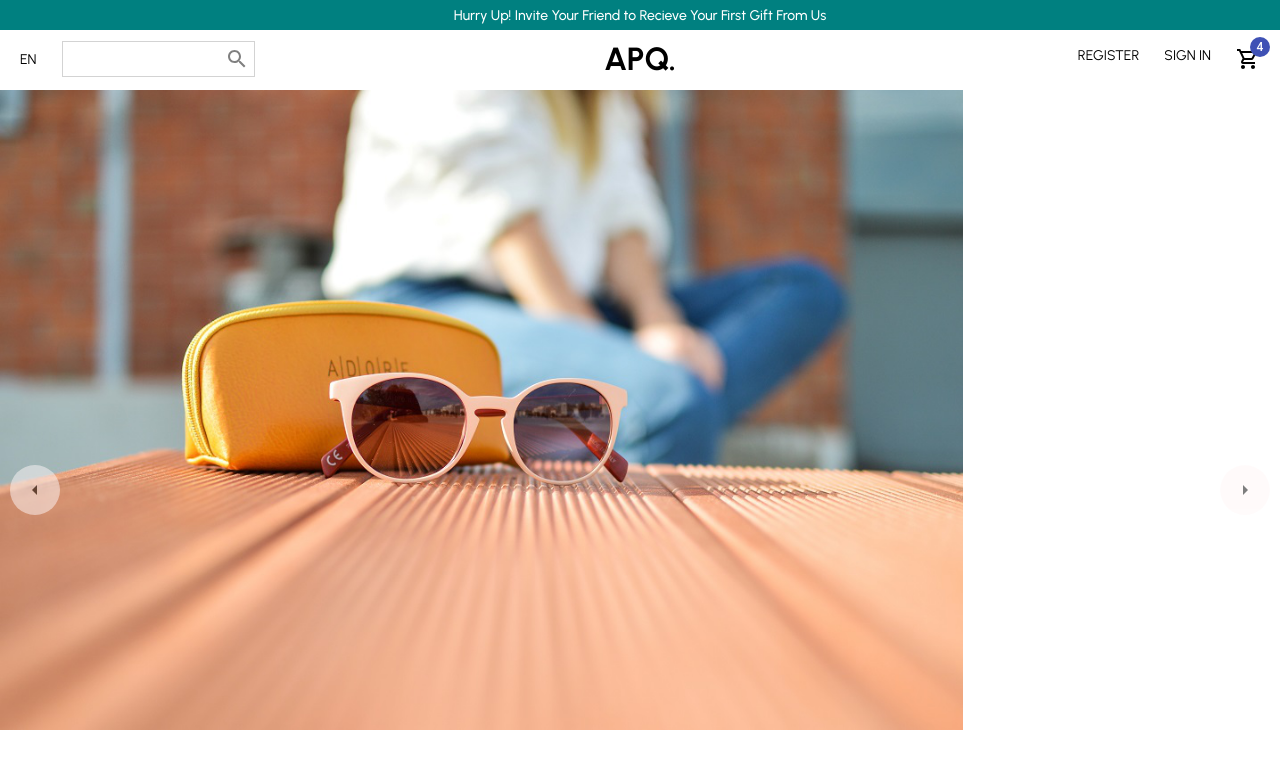
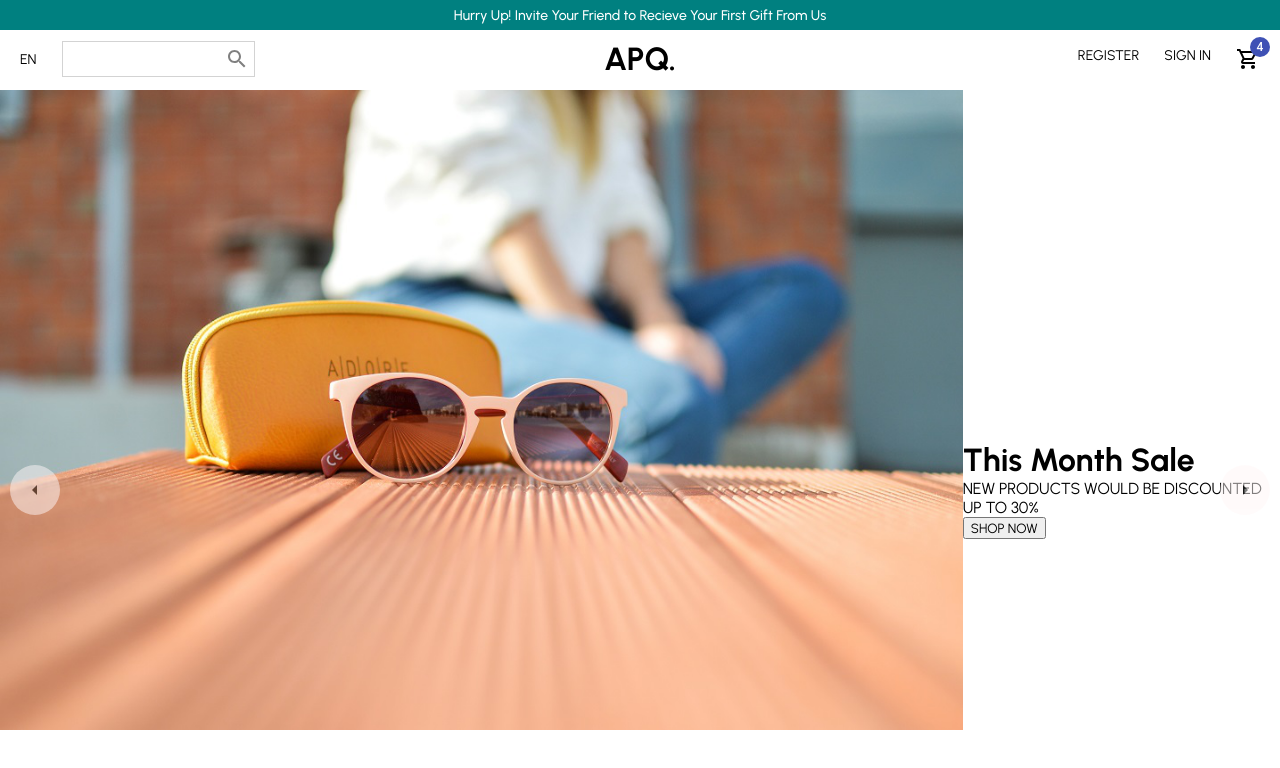
Before and after one commit to AliPooladmast/e-commerce, a React (Create React App) app: page / in a window 1280 px wide. Shown: the top 768 px of the page. Built offline with nearby package versions, Linux system fonts and the light colour scheme.

Commit message:
feat: Add title, description and button to each slide

```diff
--- a/src/components/Slider/Slider.jsx
+++ b/src/components/Slider/Slider.jsx
@@ -15,7 +15,11 @@ const Slider = () => {
           <div className={style.ImgContainer}>
             <img className={style.Image} src={fashionSet} alt="a fashion set" />
           </div>
-          <div className={style.InfoContainer}></div>
+          <div className={style.InfoContainer}>
+            <h1>This Month Sale</h1>
+            <p>NEW PRODUCTS WOULD BE DISCOUNTED UP TO 30%</p>
+            <button>SHOP NOW</button>
+          </div>
         </div>
       </div>
 
```
